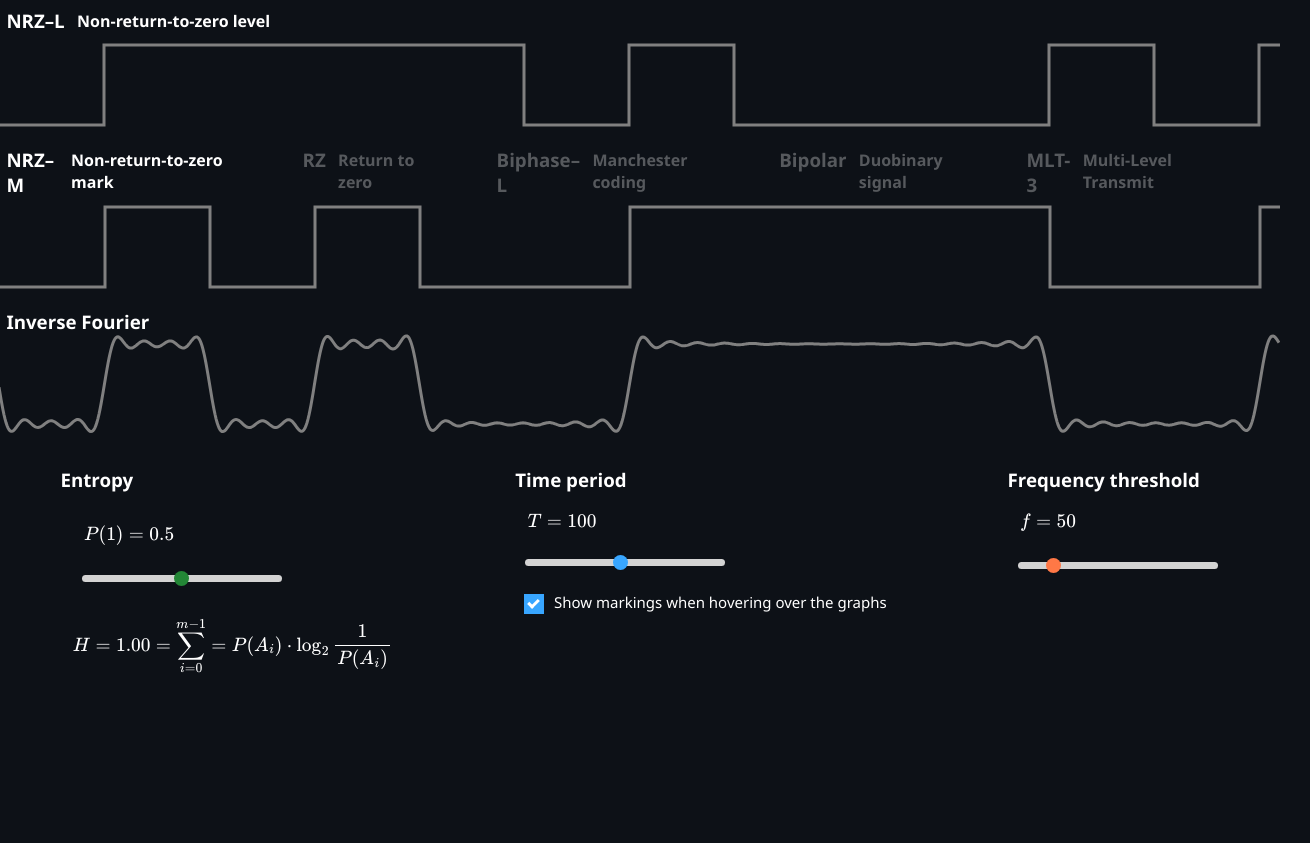
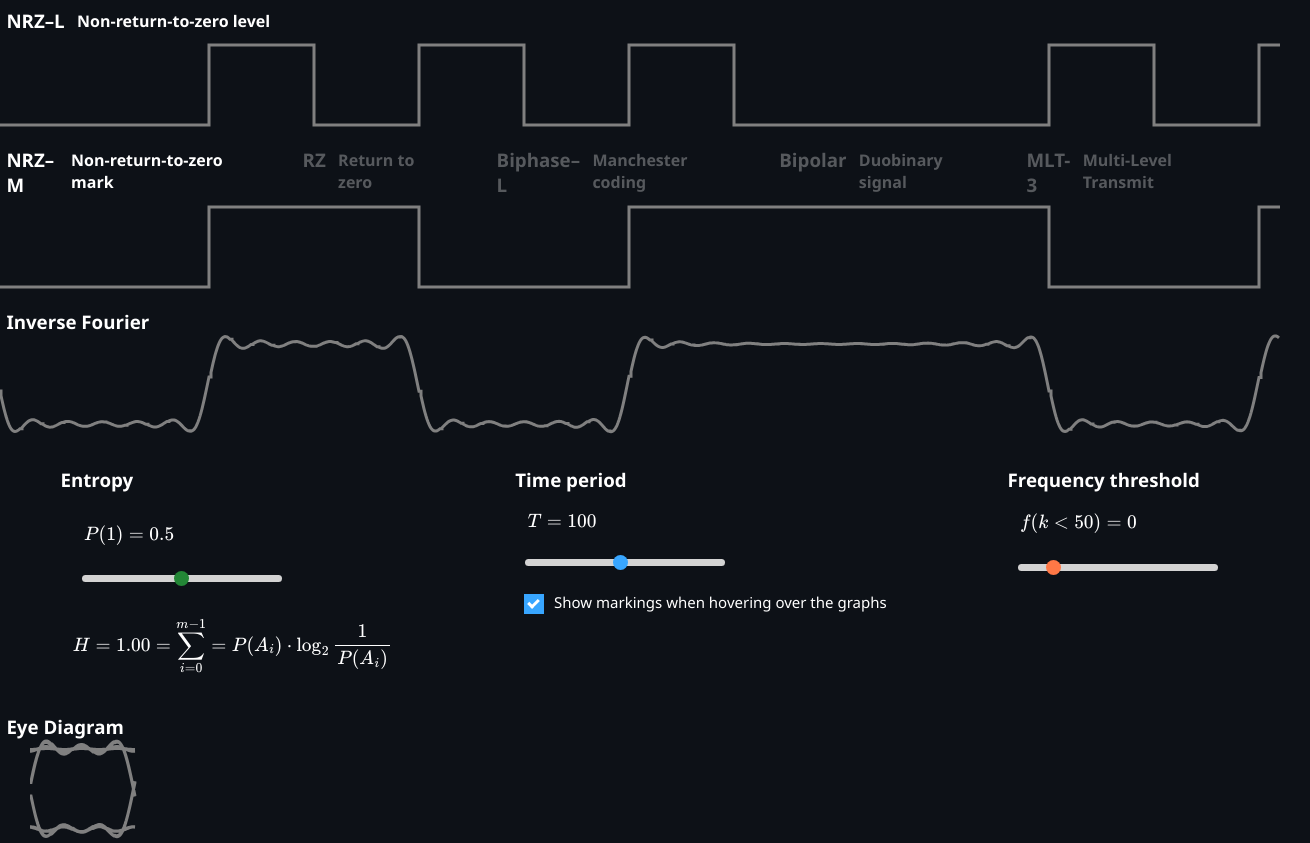
Before and after one commit to BenMillar-York/baseband-communcation, a plain HTML site: page index.html in a window 1280 px wide. Shown: the whole page, 1310 px wide, since content can reach past the window. Before the commit the page ends 800 px from the top, so only its background shows below. Drawn offline with nearby package versions, Linux system fonts and the light colour scheme.

Commit message:
Implemented eye diagram

```diff
--- a/index.html
+++ b/index.html
@@ -29,11 +29,11 @@
     </div>
     <div>
         <div class="menu">
-        <div class="wave-menu codingMenu" onmouseup="changeLineCoding('nrzm', this)"><h3>NRZ–M</h3><h4>Non-return-to-zero mark</h4></div>
-        <div class="wave-menu codingMenu notSelected" onmouseup="changeLineCoding('rtz', this)"><h3>RZ<h3><h4>Return to zero</h4></div>
-        <div class="wave-menu codingMenu notSelected" onmouseup="changeLineCoding('manchester', this)"><h3>Biphase–L</h3><h4>Manchester coding</h4></div>
-        <div class="wave-menu codingMenu notSelected" onmouseup="changeLineCoding('bipolar', this)"><h3>Bipolar</h3><h4>Duobinary signal</h4></div>
-        <div class="wave-menu codingMenu notSelected" onmouseup="changeLineCoding('mlt3', this)"><h3>MLT-3</h3><h4>Multi-Level Transmit</h4></div>
+        <div class="wave-menu codingMenu" onmouseup="changeLineCoding(nrzm, this)"><h3>NRZ–M</h3><h4>Non-return-to-zero mark</h4></div>
+        <div class="wave-menu codingMenu notSelected" onmouseup="changeLineCoding(returnToZero, this)"><h3>RZ<h3><h4>Return to zero</h4></div>
+        <div class="wave-menu codingMenu notSelected" onmouseup="changeLineCoding(manchester, this)"><h3>Biphase–L</h3><h4>Manchester coding</h4></div>
+        <div class="wave-menu codingMenu notSelected" onmouseup="changeLineCoding(bipolar, this)"><h3>Bipolar</h3><h4>Duobinary signal</h4></div>
+        <div class="wave-menu codingMenu notSelected" onmouseup="changeLineCoding(mlt3, this)"><h3>MLT-3</h3><h4>Multi-Level Transmit</h4></div>
         </div>
         <canvas onMouseOver="this.displayTimePeriod = true" onmouseout="this.displayTimePeriod = false" id="codingCanvas"></canvas>
         <br>
@@ -69,7 +69,7 @@
             <div class="input-menu" onmouseover="displayAllTimePeriods = false" onmouseout="displayAllTimePeriods = false">
                 <h3>Time period</h3>
                 <h4 id="TimePeriodLabel">\[T = 100\]</h4>
-                <input type="range" autocomplete="off" min="10" max="200" value="100" class="slider Wave2slider" id="dataWaveTimePeriod" oninput="dataWave.regenerateDataWithNewTimePeriod(Math.round(value)); value = Math.round(value); updateProbability(); document.getElementById('TimePeriodLabel').innerText = String.raw`\[T = ${value}\]`; MathJax.typeset();" style="margin-left:10px" ondblclick="value = 100; dataWave.regenerateDataWithNewTimePeriod(Math.round(value)); updateProbability(); document.getElementById('TimePeriodLabel').innerText = String.raw`\[T = ${value}\]`; MathJax.typeset();">
+                <input type="range" autocomplete="off" min="10" max="200" value="100" class="slider Wave2slider" id="dataWaveTimePeriod" oninput="dataWave.timePeriod = Math.round(value); value = Math.round(value); updateProbability(); document.getElementById('TimePeriodLabel').innerText = String.raw`\[T = ${value}\]`; MathJax.typeset(); dataWave.needsRefresh = true;" style="margin-left:10px" ondblclick="dataWave.timePeriod = Math.round(100); value = 100; updateProbability(); document.getElementById('TimePeriodLabel').innerText = String.raw`\[T = ${value}\]`; MathJax.typeset(); dataWave.needsRefresh = true;">
             </div>
             <label  class="input-menu checkbox_container">Show markings when hovering over the graphs
                 <input autocomplete = "off" type="checkbox" id="time_period_markings_enabled" name="time_period_markings_enabled" value="0" onclick="showMarkings=checked" checked>
@@ -79,10 +79,15 @@
         <div>
             <div class="input-menu" onmouseover="displayAllTimePeriods = false" onmouseout="displayAllTimePeriods = false">
                 <h3>Frequency threshold</h3>
-                <h4 id="FrequencyThresholdLabel">\[f = 50\]</h4>
-                <input type="range" autocomplete="off" min="5" max="300" value="50" class="slider Wave3slider" id="dataWaveFrequencyThreshold" oninput="dataWave.frequencyThreshold = Number(value); document.getElementById('FrequencyThresholdLabel').innerText = String.raw`\[f = ${value}\]`; MathJax.typeset(); dataWave.needsInverseFourierRefresh = true;" style="margin-left:10px" ondblclick="value = 50; document.getElementById('FrequencyThresholdLabel').innerText = String.raw`\[f = ${value}\]`; MathJax.typeset(); dataWave.needsInverseFourierRefresh = true;">
+                <h4 id="FrequencyThresholdLabel">\[f(k<50) = 0\]</h4>
+                <input type="range" autocomplete="off" min="5" max="300" value="50" class="slider Wave3slider" id="dataWaveFrequencyThreshold" oninput="dataWave.frequencyThreshold = Number(value); document.getElementById('FrequencyThresholdLabel').innerText = String.raw`\[f(k > ${value}) = 0\]`; MathJax.typeset(); dataWave.needsInverseFourierRefresh = true;" style="margin-left:10px" ondblclick="value = 50; document.getElementById('FrequencyThresholdLabel').innerText = String.raw`\[f(k > ${value}) = 0\]`; MathJax.typeset(); dataWave.needsInverseFourierRefresh = true; dataWave.frequencyThreshold = Number(value); ">
             </div>
         </div>
     </div>
+    <div>
+        <div class="wave-menu"><h3>Eye Diagram</h3><h4></h4></div>
+        <canvas id="eyeDiagramCanvas" style="margin-left:30px;"></canvas>
+        <br>
+    </div>
 </body>
 </html>
--- a/scripts/coding.js
+++ b/scripts/coding.js
@@ -5,14 +5,13 @@
  * @param {DataWave} wave
  */
 function returnToZero(wave) {
-    let i, j;
-    let returnToZeroData = new Array(wave.data.length).fill(0);
+    let i;
+    let returnToZeroData = new Array(wave.data.length*2).fill(false);
 
-    for (i=0; i < wave.data.length; i=i+wave.timePeriod) {
-        if (wave.getPositionAtTime(i)) {
-            for (j=0; j < wave.timePeriod/2; j++) {
-                returnToZeroData[i+j] = true;
-            }
+    for (i=0; i < wave.data.length; i++) {
+        if (wave.data[i]) {
+            returnToZeroData[i*2] = true;
+            returnToZeroData[i*2+1] = false;
         }
     }
     return returnToZeroData;
@@ -26,21 +25,13 @@ function returnToZero(wave) {
 function manchester(wave) {
     let manchesterData = new Array(wave.data.length).fill(0);
 
-    for (i=0; i < wave.data.length; i=i+wave.timePeriod) {
-        if (wave.getPositionAtTime(i)) {
-            for (j=0; j < wave.timePeriod/2; j++) {
-                manchesterData[i+j] = true;
-            }
-            for (j=Math.floor(wave.timePeriod/2); j < wave.timePeriod; j++) {
-                manchesterData[i+j] = false;
-            }
+    for (i=0; i < wave.data.length; i++) {
+        if (wave.data[i]) {
+            manchesterData[i*2] = true;
+            manchesterData[i*2+1] = false;
         } else {
-            for (j=0; j < wave.timePeriod/2; j++) {
-                manchesterData[i+j] = false;
-            }
-            for (j=Math.floor(wave.timePeriod/2); j < wave.timePeriod; j++) {
-                manchesterData[i+j] = true;
-            }
+            manchesterData[i*2] = false;
+            manchesterData[i*2+1] = true;
         }
     }
     return manchesterData;
@@ -54,26 +45,20 @@ function manchester(wave) {
 function nrzm(wave) {
     let nrzmData = new Array(wave.data.length).fill(false);
 
-    let i, j;
+    let i;
 
-    nrzmData[0] = 0
+    nrzmData[0] = wave.data[0]
 
-    for (i=1; i < wave.data.length; i=i+wave.timePeriod) {
-        if (wave.getPositionAtTime(i)) {
+    for (i=1; i < wave.data.length; i++) {
+        if (wave.data[i]) {
             if (nrzmData[i-1]) {
-                for (j=0; j < wave.timePeriod; j++) {
-                    nrzmData[i+j] = false;
-                }
+                nrzmData[i] = false;
             } else {
-                for (j=0; j < wave.timePeriod; j++) {
-                    nrzmData[i+j] = true;
-                }
+                nrzmData[i] = true;
             }
         } else {
             let oldData = nrzmData[i-1];
-            for (j=0; j < wave.timePeriod; j++) {
-                nrzmData[i+j] = oldData;
-            }
+            nrzmData[i] = oldData;
         }
     }
     return nrzmData;
@@ -90,23 +75,16 @@ function bipolar(wave) {
 
     let alternator = true;
 
-    for (i=0; i < wave.data.length; i=i+wave.timePeriod) {
-        if (wave.getPositionAtTime(i)) {
-            for (j=0; j < wave.timePeriod/2; j++) {
-                if (alternator) {
-                    bipolarData[i+j] = 1;
-                } else {
-                    bipolarData[i+j] = 0;
-                }
+    for (i=0; i < wave.data.length; i++) {
+        if (wave.data[i]) {
+            if (alternator) {
+                bipolarData[i] = 1;
+            } else {
+                bipolarData[i] = 0;
             }
             alternator = !alternator;
-            for (j=Math.floor(wave.timePeriod/2); j < wave.timePeriod; j++) {
-                bipolarData[i+j] = 0.5;
-            }
         } else {
-            for (j=0; j < wave.timePeriod; j++) {
-                bipolarData[i+j] = 0.5;
-            }
+            bipolarData[i] = 0.5;
         }
     }
     return bipolarData;
@@ -117,29 +95,24 @@ function bipolar(wave) {
  * Moves between -1 0 +1 0 on every high bit and remains constant on a zero bit
  * @param {DataWave} wave
  */
-function MLT3(wave) {
+function mlt3(wave) {
     let mltData = new Array(wave.data.length).fill(0);
 
     let pattern = [0, 0.5, 1, 0.5];
     let currentPatternPosition = 0;
 
-    for (i=0; i < wave.data.length; i=i+wave.timePeriod) {
-        if (wave.getPositionAtTime(i)) {
-            for (j=0; j < wave.timePeriod; j++) {
-                mltData[i+j] = pattern[Math.floor(currentPatternPosition%4)];
-            }
+    for (i=0; i < wave.data.length; i++) {
+        if (wave.data[i]) {
+            mltData[i] = pattern[Math.floor(currentPatternPosition%4)];
             currentPatternPosition += 1;
         } else {
-            for (j=0; j < wave.timePeriod; j++) {
-                mltData[i+j] = pattern[Math.floor(currentPatternPosition%4)];
-            }
+            mltData[i] = pattern[Math.floor(currentPatternPosition%4)];
         }
     }
     return mltData;
 }
 
 function changeLineCoding(codingScheme, self) {
-    graphs[1].codingScheme = codingScheme;
 
     let menuItems = document.getElementsByClassName('codingMenu');
 
@@ -148,6 +121,6 @@ function changeLineCoding(codingScheme, self) {
     }
     self.classList.remove('notSelected');
 
-    dataWave.codingScheme = codingScheme;
+    dataWave.setCodingScheme( codingScheme);
     dataWave.needsRefresh = true;
 }
--- a/scripts/fourier.js
+++ b/scripts/fourier.js
@@ -64,3 +64,13 @@ function inverseFourierTransform(freqArray) {
 
     return timeArray;
 }
+
+function sampleData(data, samplesPerBit) {
+    let sampleData = [];
+    for (let i = 0; i< data.length; i++) {
+        for (let j = 0; j < samplesPerBit; j++) {
+            sampleData.push(data[i]);
+        }
+    }
+    return sampleData;
+}
--- a/scripts/graph.js
+++ b/scripts/graph.js
@@ -106,7 +106,6 @@ function plotDataWave(ctx, wave, codingScheme) {
 
         dataPoint = wave.getPositionAtTime(x, codingScheme)
         y = dataPoint*DATA_WAVE_SCALING_FACTOR;
-
         // This allows us to make the vertical lines straight
         if (dataPoint != prevDataPoint){
             ctx.lineTo(x-1,-y+height-10);
@@ -115,6 +114,33 @@ function plotDataWave(ctx, wave, codingScheme) {
         }
 
         prevDataPoint = wave.getPositionAtTime(x, codingScheme);
+    }
+
+    ctx.stroke();
+    ctx.save();
+}
+
+function plotEyeDiagram(ctx, wave) {
+    var width = ctx.canvas.width;
+    var height = ctx.canvas.height;
+
+    ctx.lineWidth = 3;
+
+    var y = 0;
+    ctx.beginPath();
+
+    let prevDataPoint = 0;
+    let dataPoint = 0;
+    for (let x = 0; x <= width; x = x + dataWave.timePeriod) {
+
+        for (let j = 0; j <= dataWave.timePeriod; j++) {
+
+            dataPoint = wave.getPositionAtTime(x+j, 'inverseFourier')
+            y = dataPoint*DATA_WAVE_SCALING_FACTOR;
+
+            ctx.lineTo((j),-y+height-10);
+        }
+        ctx.moveTo(0,-y+height-10);
     }
 
     ctx.stroke();
@@ -136,7 +162,12 @@ function updateGraph(graph) {
     context.beginPath();
     context.strokeStyle = "rgb(128,128,128)";
 
-    plotDataWave(context, dataWave, graph.codingScheme);
+    if (graph.codingScheme == 'eyeDiagram') {
+        plotEyeDiagram(context, dataWave);
+    } else {
+        plotDataWave(context, dataWave, graph.codingScheme);
+    }
+
 
     if ((graph.canvas.displayTimePeriod || displayAllTimePeriods) && showMarkings) {
         displayTimePeriod(graph.canvas);
@@ -162,7 +193,11 @@ graphs = [{
 {
     canvas: document.getElementById('inverseFourierCanvas'),
     codingScheme: "inverseFourier"
-}]
+},
+{
+    canvas: document.getElementById('eyeDiagramCanvas'),
+    codingScheme: "eyeDiagram"
+},]
 
 function updateGraphs() {
 
@@ -194,23 +229,21 @@ function displayTimePeriod(canvas) {
     ctx.strokeStyle = "#38a6ffaa";
 
     let i;
-    for (i=0; i<dataWave.data.length; i=i+dataWave.timePeriod) {
-        ctx.moveTo(i-1, height-DATA_WAVE_SCALING_FACTOR-10);
-        ctx.lineTo(i-1, height-10);
+    for (i=1; i<dataWave.data.length; i++) {
+        ctx.moveTo(i*dataWave.timePeriod-1, height-DATA_WAVE_SCALING_FACTOR-10);
+        ctx.lineTo(i*dataWave.timePeriod-1, height-10);
     }
     ctx.stroke();
     ctx.save();
 }
 
 function onClickGraph(event) {
-    // Find which time segment is being targetted
+    // Find which time segment is being targeted
     let timeSegment = Math.floor(event.clientX / dataWave.timePeriod);
 
     let i;
 
-    for (i = timeSegment*dataWave.timePeriod; i < timeSegment*dataWave.timePeriod + dataWave.timePeriod; i++) {
-        dataWave.data[i] = !dataWave.data[i];
-    }
+    dataWave.data[timeSegment] = !dataWave.data[timeSegment];
 
     dataWave.needsRefresh = true;
 
--- a/scripts/tests/complex.js
+++ b/scripts/tests/complex.js
@@ -1,4 +1,6 @@
-let multiply_test_vectors =  [
+let complex_test_vectors = {};
+
+complex_test_vectors.multiply =  [
     // [a, b, a*b]
     new TestVector(new Complex(1, 1), new Complex(1, 1), new Complex(0, 2)),
     new TestVector(new Complex(-5, 2), new Complex(3, -4), new Complex(-7, 26)),
@@ -7,7 +9,7 @@ let multiply_test_vectors =  [
     new TestVector(new Complex(-3490950, -54545), new Complex(3535, -3535), new Complex(-12533324825, 12147691675))
 ]
 
-let divide_test_vectors =  [
+complex_test_vectors.divide =  [
     // [a, b, a/b]
     new TestVector(new Complex(1, 1), new Complex(1, 1), new Complex(1, 0)),
     new TestVector(new Complex(-5, 2), new Complex(8, -4), new Complex(-0.8, -0.4666666666666667)),
@@ -16,5 +18,5 @@ let divide_test_vectors =  [
     new TestVector(new Complex(-3490950, -54545), new Complex(3535, -3535), new Complex(-972.3839841539332, -972.3839841539332))
 ]
 
-let TestMultiply = new UnitTest(Complex, 'multiply', multiply_test_vectors);
-let TestDivide = new UnitTest(Complex, 'divide', divide_test_vectors);
+new UnitTest(Complex, 'multiply', complex_test_vectors.multiply);
+new UnitTest(Complex, 'divide', complex_test_vectors.divide);
--- a/scripts/wave.js
+++ b/scripts/wave.js
@@ -1,4 +1,5 @@
 const pi = Math.PI;
+const SAMPLES_PER_BIT = 100;
 
 function ceiling(value){
     if (value < 0){
@@ -62,12 +63,8 @@ class DataWave {
         this.timePeriod = timePeriod;
         this.probability1 = 0.5;
         this.data = [];
-        this.returnToZeroData = [];
-        this.manchesterData = [];
-        this.nrzmData = [];
-        this.bipolarData = [];
-        this.fourierData = [];
-        this.codingScheme = 'nrzm';
+        this.codedData = [];
+        this.codingScheme = nrzm;
         this.currentCodingSchemeData = this.nrzmData;
         this.needsRefresh = true;
         this.initialised = false;
@@ -77,7 +74,7 @@ class DataWave {
         this.generateData();
     }
 
-    generateData() {
+    generateDataOld() {
         let dataPoint = 0;
         let i;
         dataPoint = Math.random() < roundedProbability;
@@ -89,12 +86,30 @@ class DataWave {
         this.generateCodingData();
     }
 
+    generateData() {
+        let dataPoint = 0;
+
+        let dataLength = this.data.length;
+
+        let nextPowerOf2 = 16;
+
+        if (dataLength != 0) {
+            nextPowerOf2 = 2 ** (Math.ceil(Math.log2(dataLength))+1);
+        }
+
+        console.log(dataLength, nextPowerOf2)
+
+        for (let i = dataLength; i < nextPowerOf2; i++) {
+            dataPoint = Math.random() < roundedProbability;
+            this.data.push(dataPoint);
+        }
+
+        this.generateCodingData();
+    }
+
+
     generateCodingData() {
-        this.returnToZeroData = returnToZero(this);
-        this.manchesterData = manchester(this);
-        this.nrzmData = nrzm(this);
-        this.bipolarData = bipolar(this);
-        this.mltData = MLT3(this);
+        this.codedData = this.codingScheme(this);
 
         if (this.fourierInitalised) {
             this.generateFourierData();
@@ -105,13 +120,7 @@ class DataWave {
     }
 
     generateFourierData() {
-        if (this.codingScheme == null) { this.currentCodingSchemeData = this.data;}
-        if (this.codingScheme == "rtz") { this.currentCodingSchemeData = this.returnToZeroData;}
-        if (this.codingScheme == "manchester") { this.currentCodingSchemeData = this.manchesterData;}
-        if (this.codingScheme == "nrzm") { this.currentCodingSchemeData = this.nrzmData;}
-        if (this.codingScheme == "bipolar") { this.currentCodingSchemeData = this.bipolarData;}
-        if (this.codingScheme == "mlt3") { this.currentCodingSchemeData = this.mltData;}
-        this.fourierData = discreteFourierTransform(this.currentCodingSchemeData);
+        this.fourierData = discreteFourierTransform(sampleData(this.codedData, SAMPLES_PER_BIT));
         this.generateInverseFourierData()
     }
 
@@ -127,7 +136,7 @@ class DataWave {
         this.needsInverseFourierRefresh = false;
     }
 
-    regenerateDataWithNewTimePeriod(newTimePeriod) {
+    /*regenerateDataWithNewTimePeriod(newTimePeriod) {
         let resampleData = [];
         let i, j;
         for (i = 0; i < this.data.length && i < window.innerWidth; i = i + this.timePeriod) {
@@ -138,7 +147,7 @@ class DataWave {
         this.data = resampleData;
         this.timePeriod = newTimePeriod;
         this.needsRefresh = true;
-    }
+    }*/
 
     recreateData() {
         this.data = [];
@@ -147,23 +156,18 @@ class DataWave {
     getPositionAtTime(time, coding=null) {
         if (!this.initialised) { return null; }
         if ((coding == 'fourier' || coding == 'inverseFourier') && this.fourierInitalised == false) { this.generateFourierData(); }
-        if (time > this.data.length) {
+        if (Math.floor(time / this.timePeriod) > this.data.length) {
             this.generateData();
         }
 
-        if (coding == null) { return this.data[time];}
-        if (coding == "rtz") { return this.returnToZeroData[time];}
-        if (coding == "manchester") { return this.manchesterData[time];}
-        if (coding == "nrzm") { return this.nrzmData[time];}
-        if (coding == "bipolar") { return this.bipolarData[time];}
-        if (coding == "mlt3") { return this.mltData[time];}
-        if (coding == "fourier") { return Math.log10(this.fourierData[time].magnitude);}
-        if (coding == "inverseFourier") { return this.inverseFourierData[time].real * this.inverseFourierData.length;}
+        if (coding == null) { return this.data[Math.floor(time / this.timePeriod)];}
+        if (coding == 'inverseFourier') {
+            let samplesPerBit = this.inverseFourierData.length / this.data.length;
+            let index = Math.floor(time /  this.timePeriod * samplesPerBit);
+            return this.inverseFourierData[index+1].real * this.inverseFourierData.length;
+        }
+        return this.codedData[Math.floor(time / (this.timePeriod / (this.codedData.length / this.data.length)))];
 
-    }
-
-    onclick (event) {
-        console.log(event);
     }
 
     calculateProbabilityOf1 () {
@@ -177,6 +181,12 @@ class DataWave {
         }
         return total / dataWave.data.length
     }
+
+    setCodingScheme(codingFunction) {
+        this.codingScheme = codingFunction;
+    }
+
+
 }
 
 class SumWave {
```
Also changed, not shown: scripts/tests/test_vector.js (+1 -1 lines).
